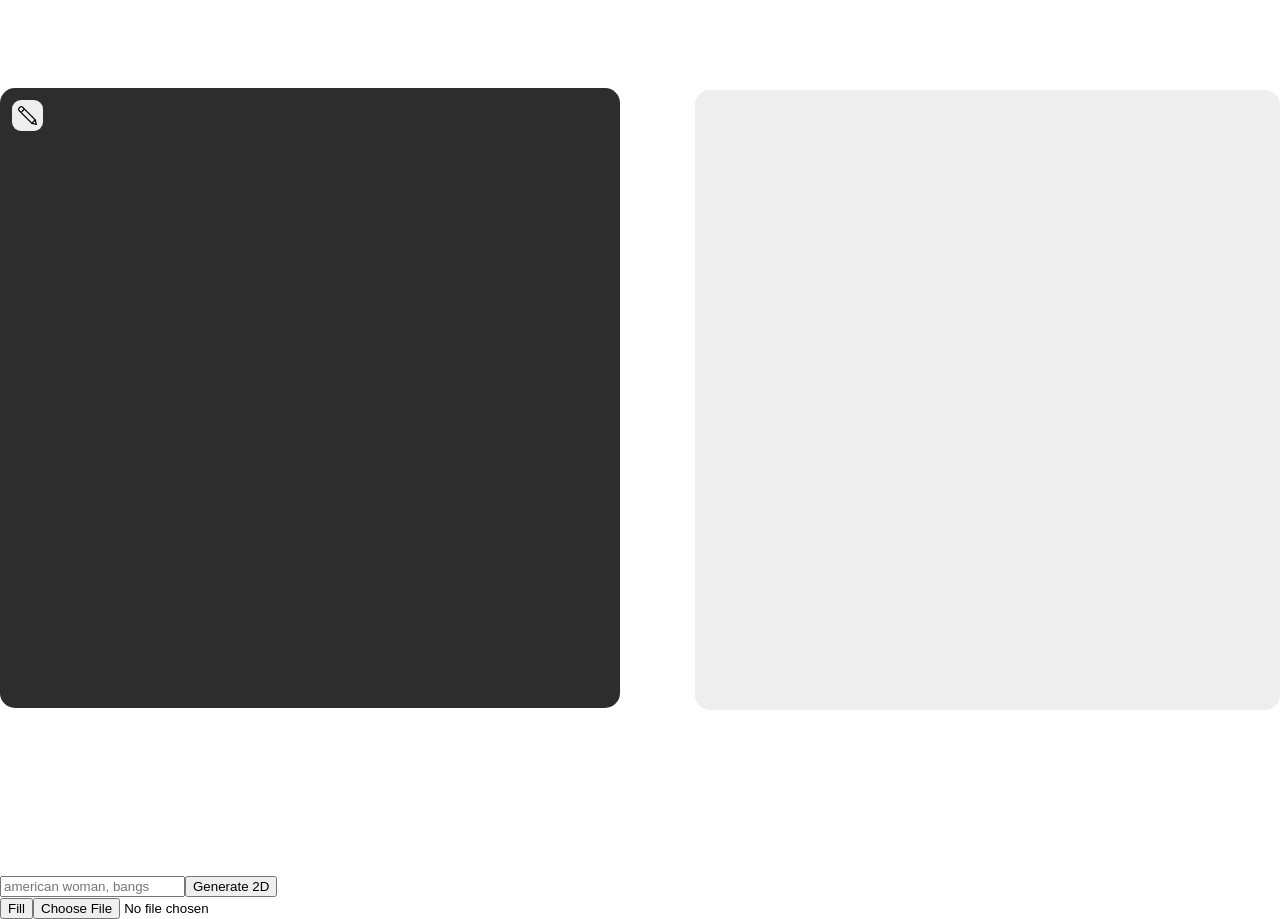
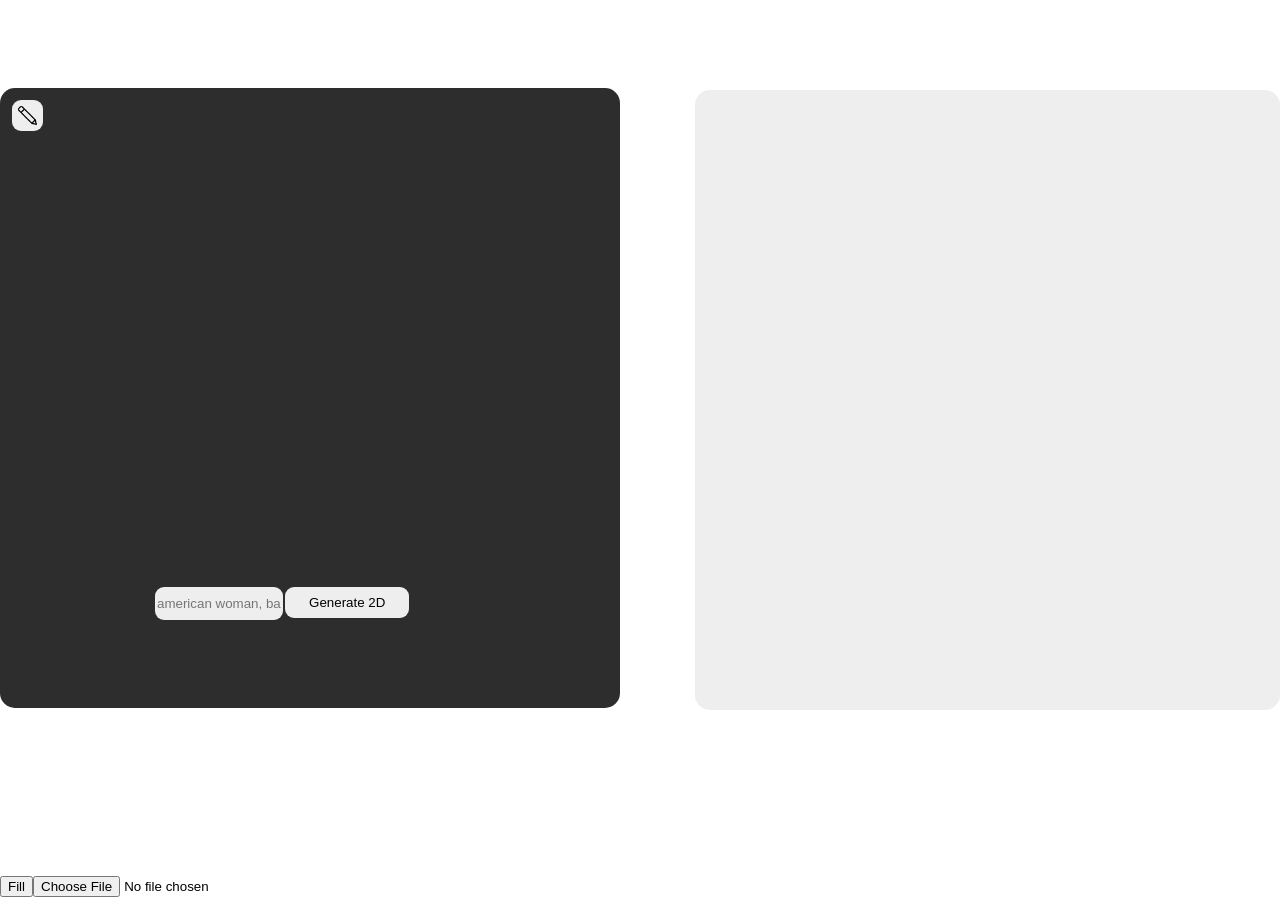
Before and after one commit to Michael660-max/Realify, a React (Create React App) app in the folder frontend/: page / in a window 1280 px wide. After the commit the page ends 897 px from the top, so only its background shows below. Built offline with nearby package versions, Linux system fonts and the light colour scheme.

Commit message:
ui with most functionality

```diff
--- a/frontend/src/App.css
+++ b/frontend/src/App.css
@@ -15,8 +15,7 @@
     background-color: #EEEEEE;
 }
 
-
-.btn-backdrop {
+.btn-backdrop-left {
     position: absolute;
     background-color: #EEEEEE;
     top: 12px;
@@ -27,7 +26,41 @@
     border-width: 0px;
 }
 
-.btn-backdrop img {
+.btn-backdrop-right {
+    position: absolute;
+    background-color: #EEEEEE;
+    top: 12px;
+    right: 12px;
+    width: 5%;
+    height: 5%;
+    border-radius: 9px;
+    border-width: 0px;
+}
+
+.btn-backdrop-middle {
+    position: absolute;
+    background-color: #EEEEEE;
+    top: 80%;
+    left: 25%;
+    width: 20%;
+    height: 5%;
+    border-radius: 9px;
+    border-width: 0px;
+}
+
+.btn-backdrop-middle-right {
+    position: absolute;
+    background-color: #EEEEEE;
+    top: 80%;
+    left: 46%;
+    width: 20%;
+    height: 5%;
+    border-radius: 9px;
+    border-width: 0px;
+}
+
+
+.btn-backdrop-left img {
     display: block;
     width: 100%;
     height: auto;
--- a/frontend/src/App.js
+++ b/frontend/src/App.js
@@ -38,19 +38,19 @@ function App() {
             drawMode={drawMode}
           />
           <button
-            className="btn-backdrop"
+            className="btn-backdrop-left"
             onClick={() => {
               toggleDraw((prev) => !prev);
             }}
           >
             <img src="/icons/pencil.png" alt="Draw" />
           </button>
+          <UploadButton canvasRef={canvasRef} />
         </div>
 
         <div className="box" />
       </div>
 
-      <UploadButton canvasRef={canvasRef} />
       <button onClick={() => setFillMode((m) => !m)}>
         {fillMode ? "Draw" : "Fill"}
       </button>
--- a/frontend/src/components/UploadButton.js
+++ b/frontend/src/components/UploadButton.js
@@ -29,9 +29,10 @@ function UploadButton({ canvasRef }) {
         placeholder="american woman, bangs"
         value={prompt}
         onChange={(e) => setPrompt(e.target.value)}
+        className="btn-backdrop-middle"
       ></input>
 
-      <button onClick={uploadDrawing}>Generate 2D</button>
+      <button className="btn-backdrop-middle-right" onClick={uploadDrawing}>Generate 2D</button>
     </div>
   );
 }
```
